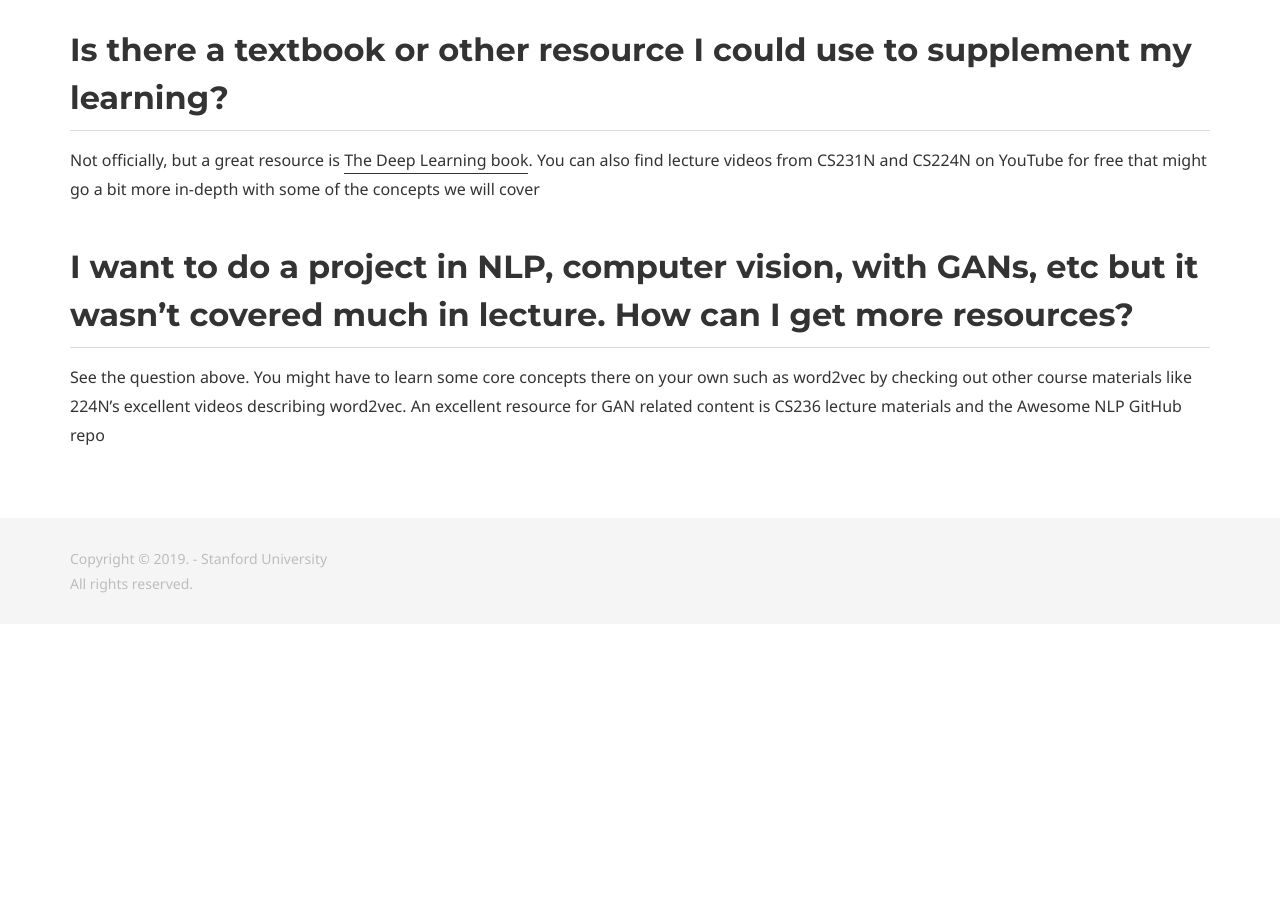
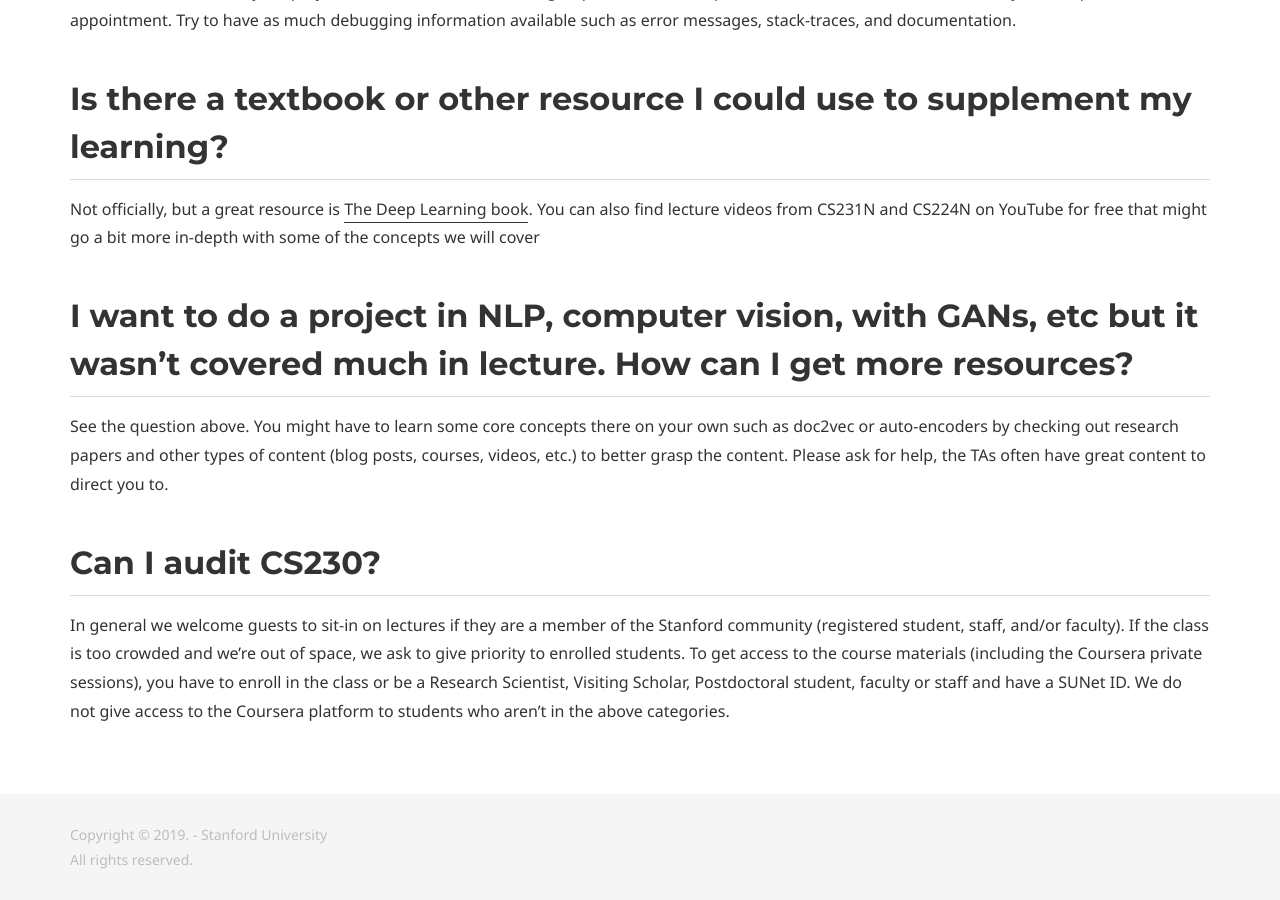
Before and after one commit to cs230-stanford/website-2019-spring, a Jekyll site: the page built from faq.md, in a window 1280 px wide and 900 px high, scrolled down 3689 px. Built offline with Jekyll 4.4.1, drawn with Linux system fonts in a browser that asks for light colours; before the commit the page ends 4313 px from its top, so only the background shows below that; some of the changed text lies outside the part shown.

```diff
--- a/faq.md
+++ b/faq.md
@@ -22,12 +22,14 @@ Below is the breakdown of class grade:
  * 8%: Quizzes
  * 2%: Attendance
 
+
 ## What are the deliverables as part of the term project?
 The project has four deliverables:
  * Proposal
  * Milestone
  * Poster
  * Final report
+
 Deadlines are listed in the project page and on the schedule page of the website.
 
 ## Should final project use only methods taught in classroom?
@@ -79,4 +81,8 @@ You should reach out to your project mentor. You could either sign-up for on of
 Not officially, but a great resource is [The Deep Learning book](http://www.deeplearningbook.org/). You can also find lecture videos from CS231N and CS224N on YouTube for free that might go a bit more in-depth with some of the concepts we will cover
 
 ## I want to do a project in NLP, computer vision, with GANs, etc but it wasn’t covered much in lecture. How can I get more resources?
-See the question above. You might have to learn some core concepts there on your own such as word2vec by checking out other course materials like 224N’s excellent videos describing word2vec. An excellent resource for GAN related content is CS236 lecture materials and the Awesome NLP GitHub repo
+See the question above. You might have to learn some core concepts there on your own such as doc2vec or auto-encoders by checking out research papers and other types of content (blog posts, courses, videos, etc.) to better grasp the content. Please ask for help, the TAs often have great content to direct you to.
+
+## Can I audit CS230?
+
+ In general we welcome guests to sit-in on lectures if they are a member of the Stanford community (registered student, staff, and/or faculty). If the class is too crowded and we're out of space, we ask to give priority to enrolled students. To get access to the course materials (including the Coursera private sessions), you have to enroll in the class or be a Research Scientist, Visiting Scholar, Postdoctoral student, faculty or staff and have a SUNet ID. We do not give access to the Coursera platform to students who aren't in the above categories.
```
Also changed, not shown: index.md (+3 -3 lines), syllabus.md (+6 -10 lines).
